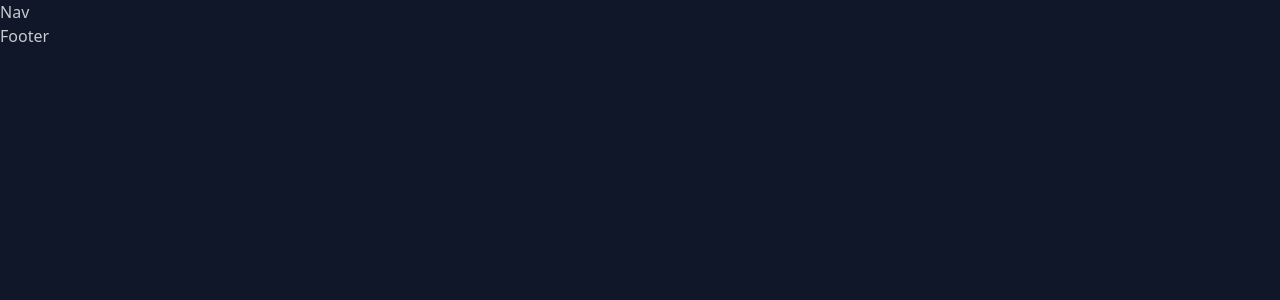
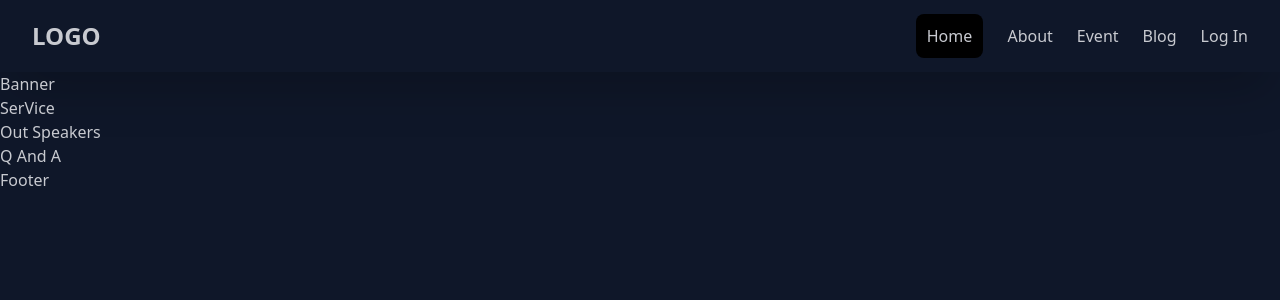
Before and after one commit to rafimd422/EventHorizonX, a React (Vite) app: page / in a window 1280 px wide. Shown: the top 300 px of the page. Built offline with nearby package versions, Linux system fonts and the light colour scheme.

Commit message:
Installed react icons and added react icons on the navBar

```diff
--- a/package.json
+++ b/package.json
@@ -10,10 +10,12 @@
     "preview": "vite preview"
   },
   "dependencies": {
+    "@react-icons/all-files": "^4.1.0",
     "localforage": "^1.10.0",
     "match-sorter": "^6.3.1",
     "react": "^18.2.0",
     "react-dom": "^18.2.0",
+    "react-icons": "^4.11.0",
     "react-router-dom": "^6.16.0",
     "sort-by": "^1.2.0"
   },
--- /dev/null
+++ b/src/Components/FixedRoute/Nav.css
@@ -0,0 +1,5 @@
+.active {
+    background-color: black;
+    padding: 0.7rem;
+    border-radius: .5rem;
+}
--- /dev/null
+++ b/src/Components/FixedRoute/Nav.jsx
@@ -0,0 +1,60 @@
+import { useState } from "react";
+import { FaAlignRight } from "react-icons/fa6";
+import { FaXmark } from "react-icons/fa6";
+import { NavLink } from "react-router-dom";
+import './Nav.css'
+
+export default function Nav() {
+    const [navbar, setNavbar] = useState(false);
+
+    return (
+        <nav className="w-full bg-transparent shadow-2xl">
+            <div className="justify-between px-4 mx-auto lg:max-w-7xl md:items-center md:flex md:px-8">
+                <div>
+                    <div className="flex items-center justify-between py-3 md:py-5 md:block">
+                            <h2 className="text-2xl font-bold">LOGO</h2>
+                        <div className="md:hidden">
+                            <button
+                                className="p-4 rounded-md"
+                                onClick={() => setNavbar(!navbar)}
+                            >
+                                {navbar ? (
+<FaXmark />
+                                ) : (
+<FaAlignRight />
+
+                                )}
+                            </button>
+                        </div>
+                    </div>
+                </div>
+                <div>
+                    <div
+                        className={`justify-self-center pb-3 mt-8 md:block md:pb-0 md:mt-0 ${
+                            navbar ? "block" : "hidden"
+                        }`}
+                    >
+                        <ul className="items-center justify-center space-y-8 md:flex md:space-x-6 md:space-y-0">
+                            <li className=" hover:text-blue-600 text-center">
+                                <NavLink to={'/'}>Home</NavLink>
+                            </li>
+                            <li className=" hover:text-blue-600 text-center">
+                                <NavLink to={'/about'}>About</NavLink>
+                            </li>
+                            <li className=" hover:text-blue-600 text-center">
+                                <NavLink to={"/event"}>Event</NavLink>
+                            </li>
+                            <li className=" hover:text-blue-600 text-center">
+                                <NavLink to={"/blog"}>Blog</NavLink>
+                            </li>
+
+                            <li className=" hover:text-blue-600 text-center">
+                                <NavLink to={"/login"}>Log In</NavLink>
+                            </li>
+                        </ul>
+                    </div>
+                </div>
+            </div>
+        </nav>
+    );
+}
--- a/src/Components/Layout/Root.jsx
+++ b/src/Components/Layout/Root.jsx
@@ -1,7 +1,7 @@
 import React from 'react'
 import { Outlet } from 'react-router-dom'
-import Nav from '../ShereAble/Nav'
-import Footer from './../ShereAble/Footer';
+import Nav from '../FixedRoute/Nav'
+import Footer from '../FixedRoute/Footer';
 
 const Root = () => {
   return (
--- a/src/Components/Pages/Home/Banner.jsx
+++ b/src/Components/Pages/Home/Banner.jsx
@@ -0,0 +1,11 @@
+import React from 'react'
+
+const Banner = () => {
+  return (
+    <div>
+      Banner
+    </div>
+  )
+}
+
+export default Banner
--- /dev/null
+++ b/src/Components/Pages/Home/Home.jsx
@@ -0,0 +1,18 @@
+import React from 'react'
+import Banner from './Banner';
+import Service from './Service';
+import Speakers from './Speakers';
+import QuesAndAnswer from './QuesAndAnswer';
+
+const Home = () => {
+  return (
+    <div>
+      <Banner />
+      <Service />
+      <Speakers />
+      <QuesAndAnswer />
+    </div>
+  )
+}
+
+export default Home
--- a/src/Components/Pages/Home/QuesAndAnswer.jsx
+++ b/src/Components/Pages/Home/QuesAndAnswer.jsx
@@ -3,7 +3,7 @@ import React from 'react'
 const QuesAndAnswer = () => {
   return (
     <div>
-
+      Q And A
     </div>
   )
 }
--- a/src/Components/Pages/Home/Service.jsx
+++ b/src/Components/Pages/Home/Service.jsx
@@ -3,7 +3,7 @@ import React from 'react'
 const Service = () => {
   return (
     <div>
-
+      SerVice
     </div>
   )
 }
--- a/src/Components/Pages/Home/Speakers.jsx
+++ b/src/Components/Pages/Home/Speakers.jsx
@@ -3,7 +3,7 @@ import React from 'react'
 const Speakers = () => {
   return (
     <div>
-
+      Out Speakers
     </div>
   )
 }
--- a/src/Components/ShereAble/Nav.jsx
+++ /dev/null
@@ -1,11 +0,0 @@
-import React from 'react'
-
-const Nav = () => {
-  return (
-    <div>
-      Nav
-    </div>
-  )
-}
-
-export default Nav
```
Also changed, not shown: src/Components/router/Router.jsx (+7 -0 lines), src/Components/FixedRoute/Footer.jsx (renamed from src/Components/ShereAble/Footer.jsx), 1 other file (tests, documents, lock files or other folders).
